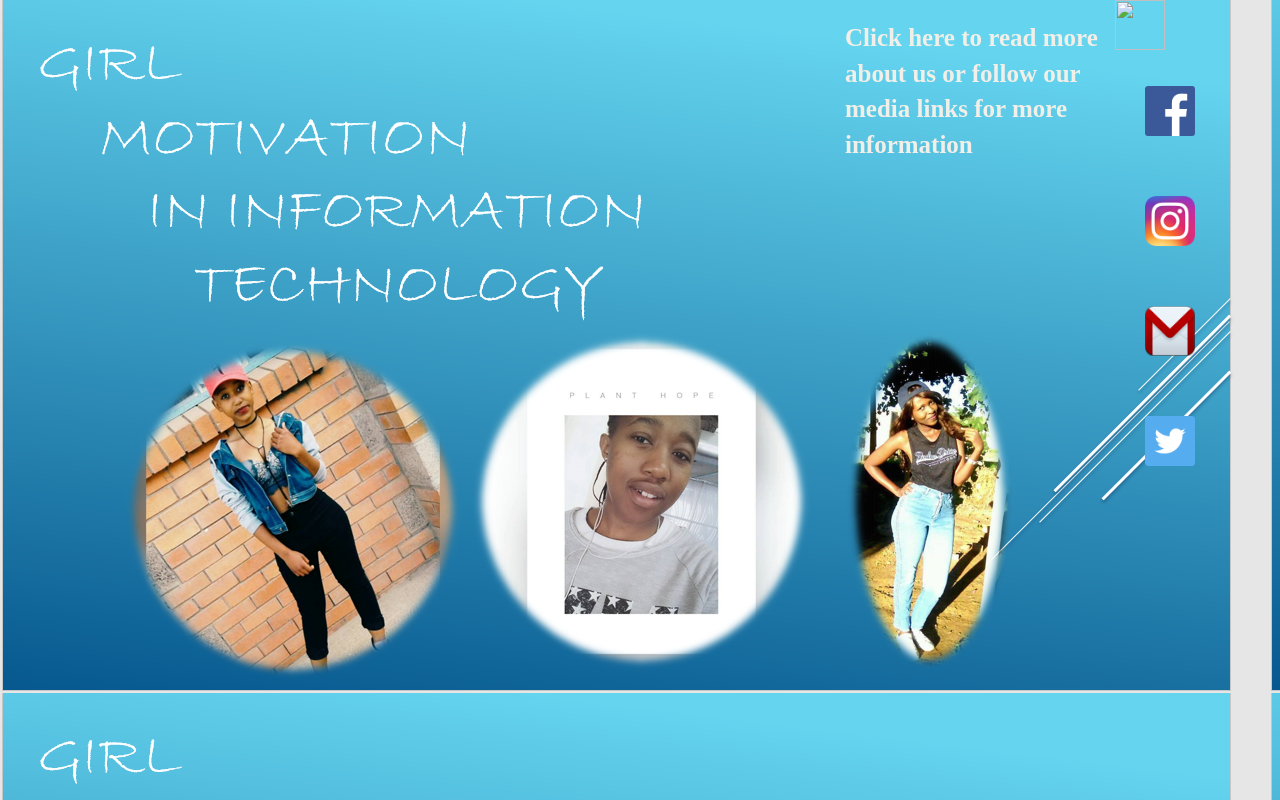
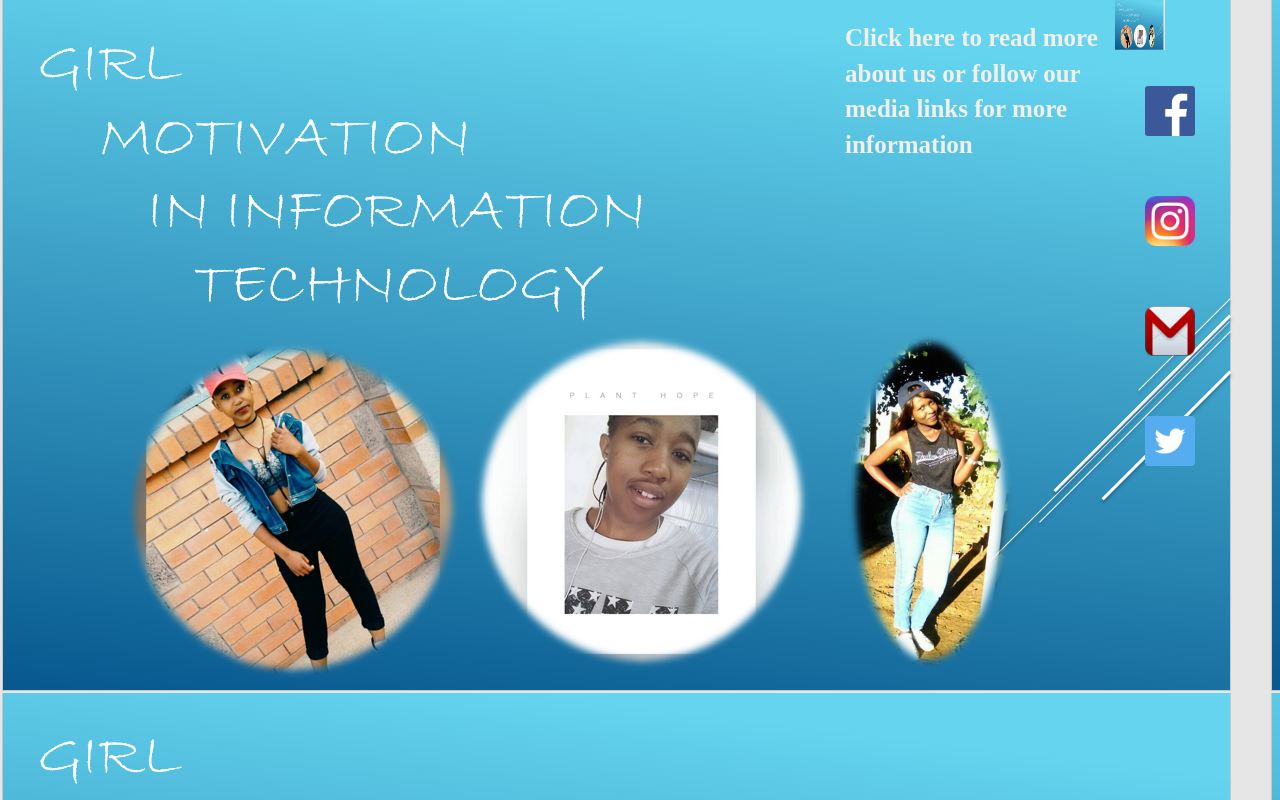
Before and after one commit to Gracefusi5/Gracefusi5.github.io, a plain HTML site: page index.html in a window 1280 px wide. Drawn offline with nearby package versions, Linux system fonts and the light colour scheme.

Commit message:
Add files via upload

```diff
--- a/index.html
+++ b/index.html
@@ -12,7 +12,7 @@
 	<body style="background-image:url('./images/Cover5.png');">
 
 		<div class="container" >
-			<img src="./Cover5.png" width="50px" height="50px">
+			<img src="./images/Cover5.png" width="50px" height="50px">
  			<div class="col-sm-8" align="right">
 
 
```
